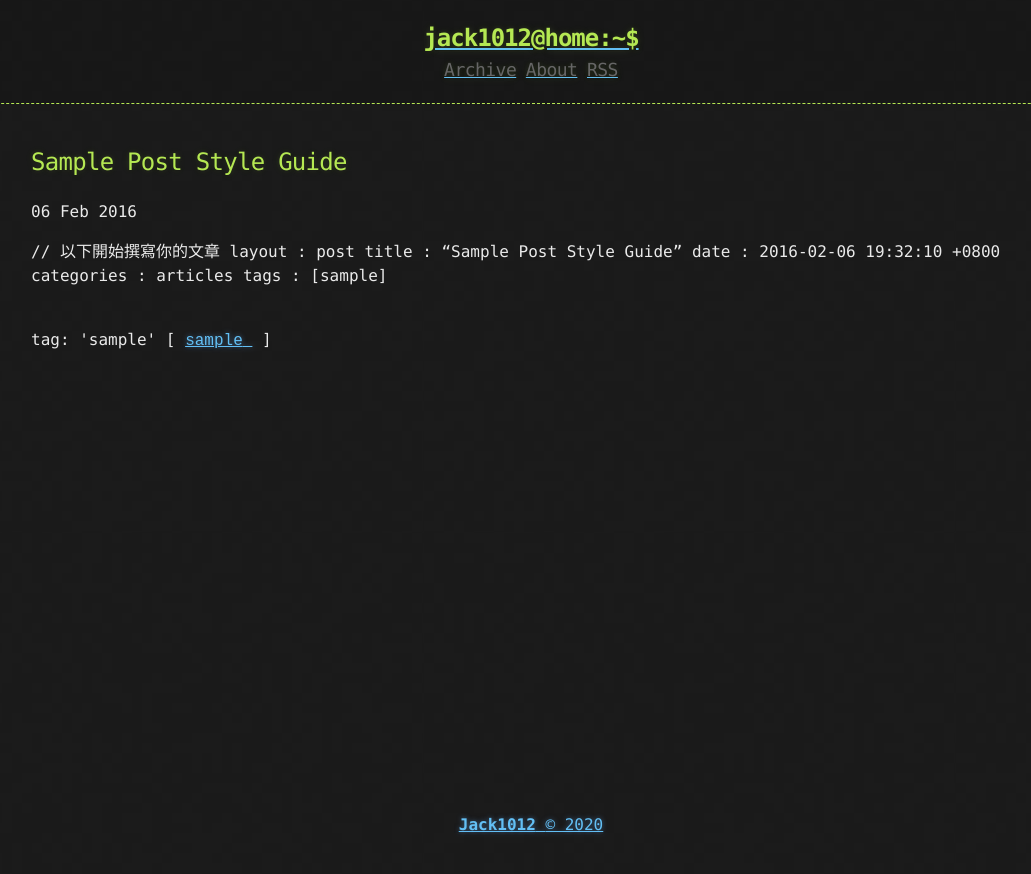
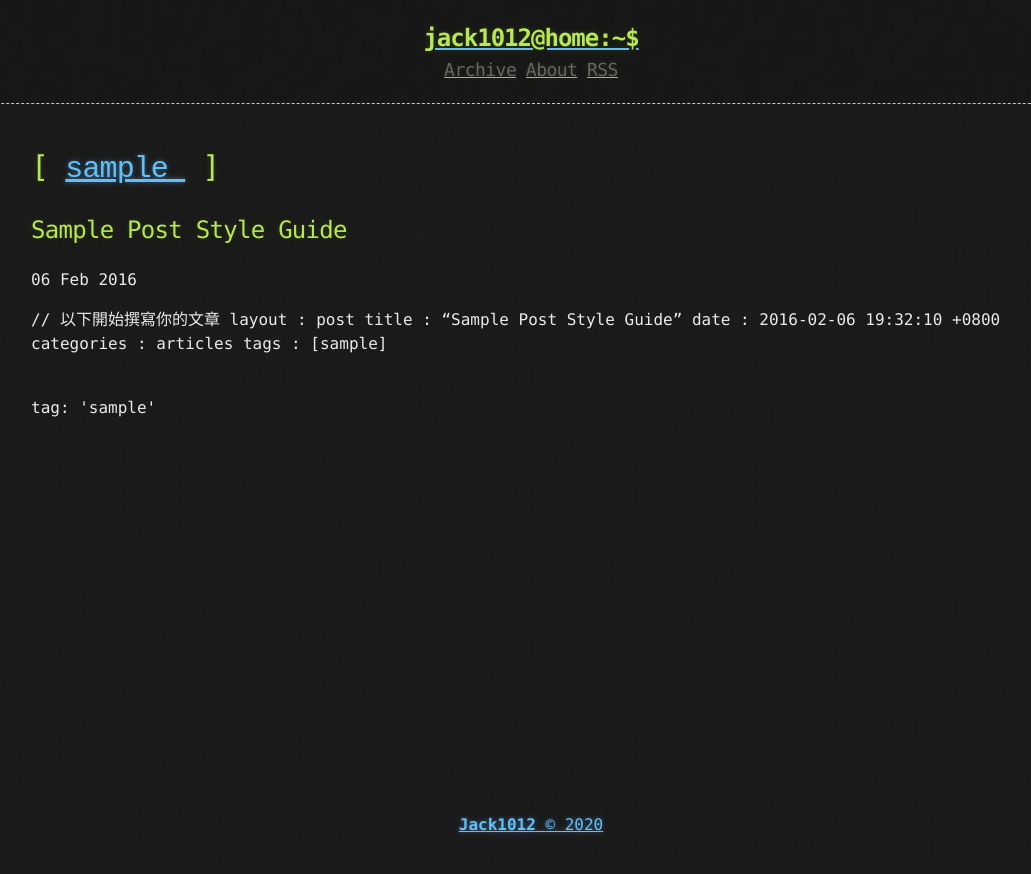
Before and after one commit to jack1012/jack1012.github.io, a Jekyll site: the page built from _posts/2020-03-23-template.md, in a window 1280 px wide. Shown: the top 874 px of the page, without its empty margins (109-1140 px from the left). Built offline with Jekyll 4.4.1, drawn with Linux system fonts in a browser that asks for light colours.

Commit message:
Update post.html

```diff
--- a/_layouts/post.html
+++ b/_layouts/post.html
@@ -3,16 +3,18 @@ layout: default
 ---
 
 <article>
+  <h1> <span>[
+  {% for tag in page.tags %}
+      {% capture tag_name %}{{ tag }}{% endcapture %}
+          <a href="/tag/{{ tag_name }}"><code class="highligher-rouge"><nobr>{{ tag_name }}</nobr></code>&nbsp;</a>
+            {% endfor %}
+            ]</span></h1>
+
   <h2>{{ page.title }} </h2>
 
   <time datetime="{{ page.date | date_to_xmlschema }}" class="by-line">{{ page.date | date_to_string }}</time>
   {{ content }}
   <br>tag: '{{ page.tags }}'
 
-    <span>[
-  {% for tag in page.tags %}
-      {% capture tag_name %}{{ tag }}{% endcapture %}
-          <a href="/tag/{{ tag_name }}"><code class="highligher-rouge"><nobr>{{ tag_name }}</nobr></code>&nbsp;</a>
-            {% endfor %}
-            ]</span>
+
 </article>
```
